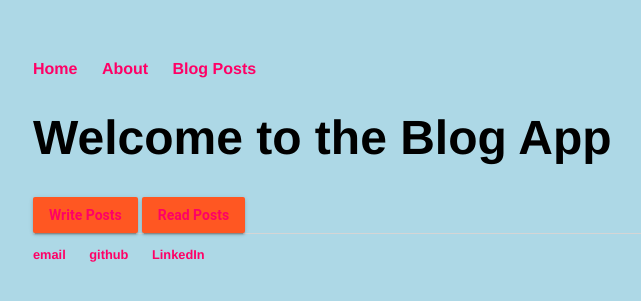
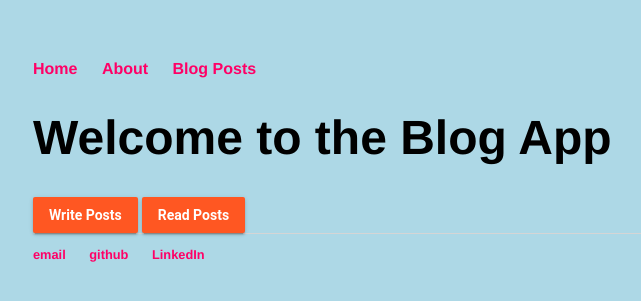
Before and after one commit to yashLadha/BlogApp, a Jekyll site: the page built from BlogApp/posts/index.html, in a window 1280 px wide. Shown: the top 301 px of the page, without its empty margins (95-736 px from the left). Built offline with Jekyll 4.4.1, drawn with Linux system fonts in a browser that asks for light colours; nearby versions of some CDN libraries.

Commit message:
chore:Minor Changes

```diff
--- a/BlogApp/css/main.css
+++ b/BlogApp/css/main.css
@@ -15,7 +15,7 @@
 }
 a {
   text-decoration: none;
-	color: #ff0066;
+  color: #ff0066 !important;
 }
 a:hover {
   text-decoration: underline;
--- a/BlogApp/posts/index.html
+++ b/BlogApp/posts/index.html
@@ -4,5 +4,7 @@
 ---
 
 <h1>Welcome to the Blog App</h1>
-<button class="btn"><span><a href="/posts/write">Write Posts</a></span></button>
-<button class="btn"><span><a href="/posts/read">Read Posts</a></span></button>
+<form>
+  <input class="btn" type="button" onClick="window.location.href='/posts/write'" value="Write Posts"/>
+  <input class="btn" type="button" onClick="window.location.href='/posts/read'" value="Read Posts"/>
+</form>
```
Lines whose indentation alone changed are shown as unchanged.
